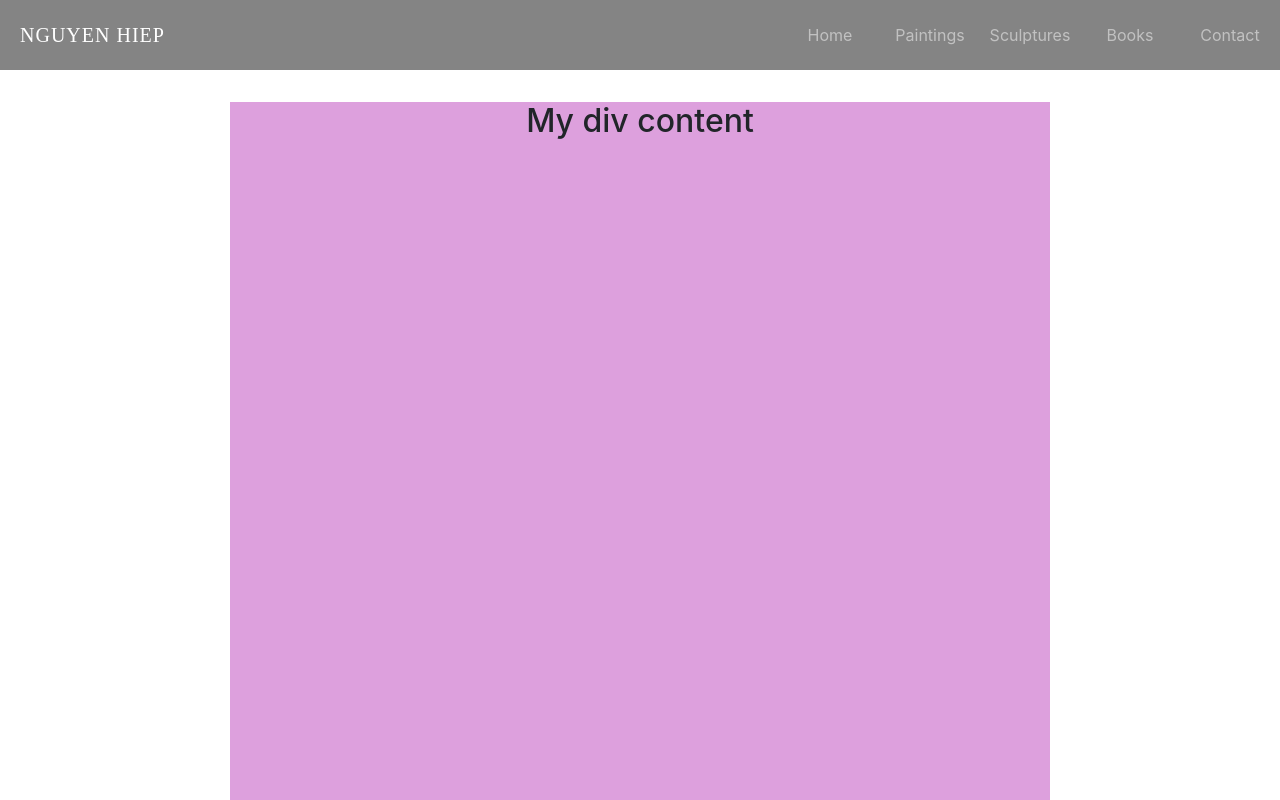
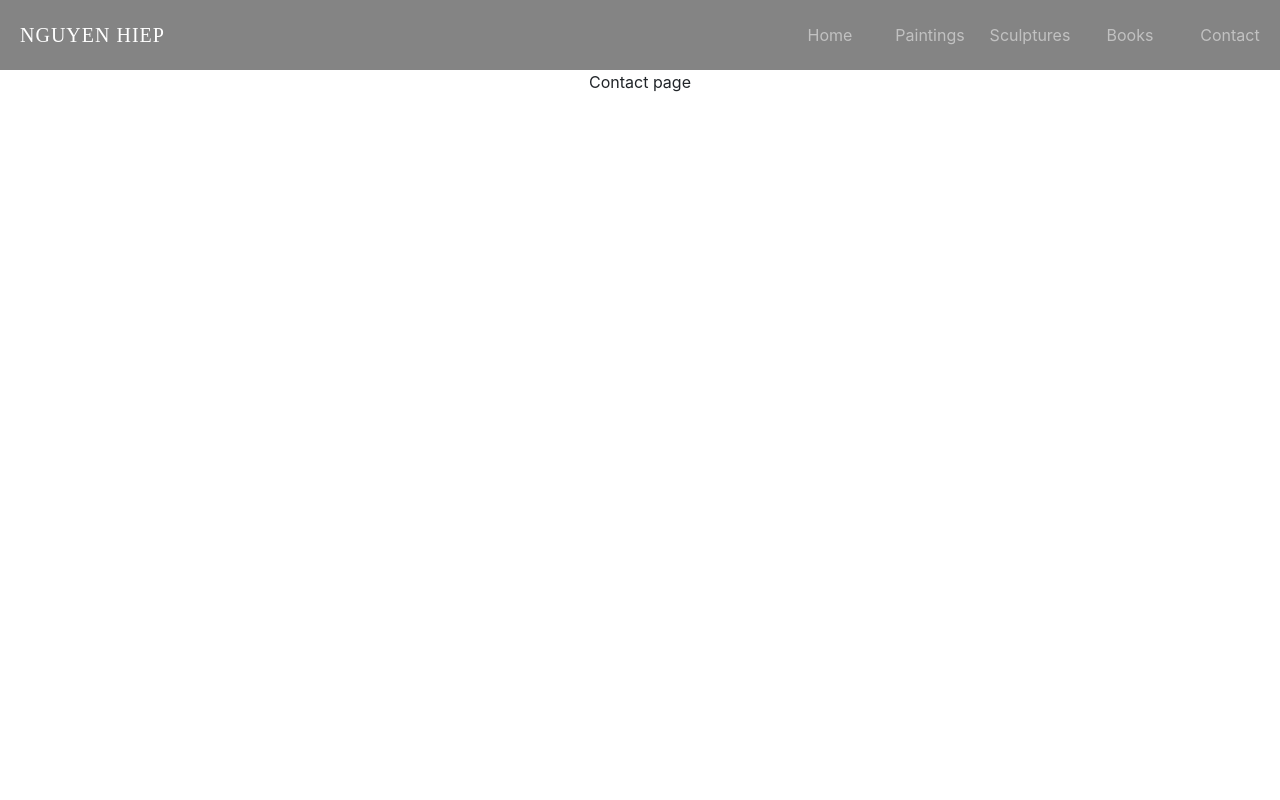
Before and after one commit to cer-nagas/cer-nagas.github.io, a React (Create React App) app: page /contact in a window 1280 px wide. Shown: the top 800 px of the page. Built offline with nearby package versions, Linux system fonts and the light colour scheme.

Commit message:
Fix routing, npm i required

```diff
--- a/package.json
+++ b/package.json
@@ -11,6 +11,7 @@
     "react": "^17.0.1",
     "react-bootstrap": "^1.4.0",
     "react-dom": "^17.0.1",
+    "react-router-dom": "^5.2.0",
     "react-scripts": "4.0.0",
     "web-vitals": "^0.2.4"
   },
--- a/src/App.js
+++ b/src/App.js
@@ -1,13 +1,28 @@
 import './App.css';
 import MainNavbar from './components/MainNavbar';
-import Content from './components/Content';
+import HomePage from './components/home/HomePage';
+import Error from './components/Error';
+import { BrowserRouter, Route, Switch } from 'react-router-dom';
+import SculpturesPage from './components/sculptures/SculpturesPage';
+import PaintingsPage from './components/paintings/PaintingsPage';
+import BooksPage from './components/books/BooksPage';
+import ContactPage from './components/contact/ContactPage';
 
 function App() {
   return (
-    <div className="App">
-      <MainNavbar />
-      <Content />
-    </div>
+    <BrowserRouter>
+      <div className="App">
+        <MainNavbar />
+        <Switch>
+          <Route path="/home" component={HomePage} exact/>
+          <Route path="/paintings" component={PaintingsPage}/>
+          <Route path="/sculptures" component={SculpturesPage}/>
+          <Route path="/books" component={BooksPage}/>
+          <Route path="/contact" component={ContactPage}/>
+          <Route component={Error}/>
+        </Switch>
+      </div>
+    </BrowserRouter>
   );
 }
 
--- a/src/components/Content.js
+++ /dev/null
@@ -1,19 +0,0 @@
-import React from 'react';
-import '../styles/content.scss';
-const Content=() => {
-  const data=(
-    <div className="box">
-        <h2>My div content </h2>
-    </div>
-  );
-return (
-    <main className="content">
-        {data}
-        {data}
-        {data}
-        {data}
-        {data}
-    </main>
-  )
-}
-export default Content;
--- /dev/null
+++ b/src/components/Error.js
@@ -0,0 +1,11 @@
+import React from 'react';
+
+const Error = () => {
+    return (
+       <div>
+          <p>Error 404: Page does not exist!</p>
+       </div>
+    );
+}
+
+export default Error;
--- a/src/components/MainNavbar.js
+++ b/src/components/MainNavbar.js
@@ -8,11 +8,11 @@ const MainNavbar=() => {
             <Navbar.Brand href="#home">NGUYEN HIEP</Navbar.Brand>
             <Navbar.Collapse id="navbar-collapse">
                 <Nav className="navbar-nav justify-content-end">
-                    <Nav.Link href="#home">Home</Nav.Link>
-                    <Nav.Link href="#paintings">Paintings</Nav.Link>
-                    <Nav.Link href="#sculptures">Sculptures</Nav.Link>
-                    <Nav.Link href="#books">Books</Nav.Link>
-                    <Nav.Link href="#contact">Contact</Nav.Link>
+                    <Nav.Link href="home">Home</Nav.Link>
+                    <Nav.Link href="paintings">Paintings</Nav.Link>
+                    <Nav.Link href="sculptures">Sculptures</Nav.Link>
+                    <Nav.Link href="books">Books</Nav.Link>
+                    <Nav.Link href="contact">Contact</Nav.Link>
                 </Nav>
             </Navbar.Collapse>
             <Navbar.Toggle aria-controls="collapse-navbar-nav" />
--- /dev/null
+++ b/src/components/books/BooksPage.js
@@ -0,0 +1,11 @@
+import React from 'react';
+
+const BooksPage = () => {
+    return (
+        <div>
+            Books page
+        </div>
+    )
+}
+
+export default BooksPage;
--- /dev/null
+++ b/src/components/contact/ContactPage.js
@@ -0,0 +1,11 @@
+import React from 'react';
+
+const ContactPage = () => {
+    return (
+        <div>
+            Contact page
+        </div>
+    )
+}
+
+export default ContactPage;
--- /dev/null
+++ b/src/components/home/HomePage.js
@@ -0,0 +1,21 @@
+import React from 'react';
+import '../../styles/home.scss';
+
+const HomePage = () => {
+
+  const data =  <div className="box">
+                  <h2>Home</h2>
+                </div>
+  ;
+
+  return (
+      <main className="content">
+          {data}
+          {data}
+          {data}
+          {data}
+          {data}
+      </main>
+    )
+}
+export default HomePage;
--- /dev/null
+++ b/src/components/paintings/PaintingsPage.js
@@ -0,0 +1,11 @@
+import React from 'react';
+
+const PaintingsPage = () => {
+    return (
+        <div>
+            Paintings page
+        </div>
+    )
+}
+
+export default PaintingsPage;
--- /dev/null
+++ b/src/components/sculptures/SculpturesPage.js
@@ -0,0 +1,11 @@
+import React from 'react';
+
+const SculpturesPage = () => {
+    return (
+        <div>
+            Sculptures page
+        </div>
+    )
+}
+
+export default SculpturesPage;
```
Also changed, not shown: src/styles/home.scss (renamed from src/styles/content.scss), 1 other file (tests, documents, lock files or other folders).
